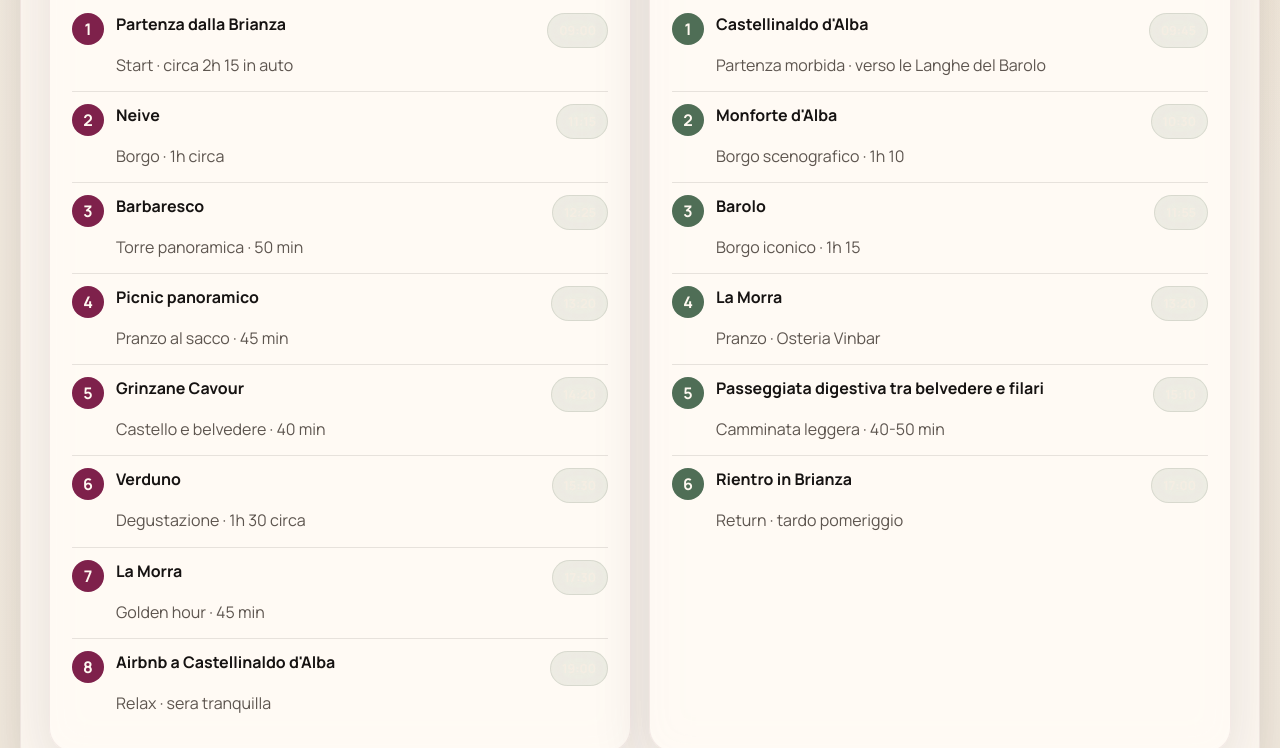
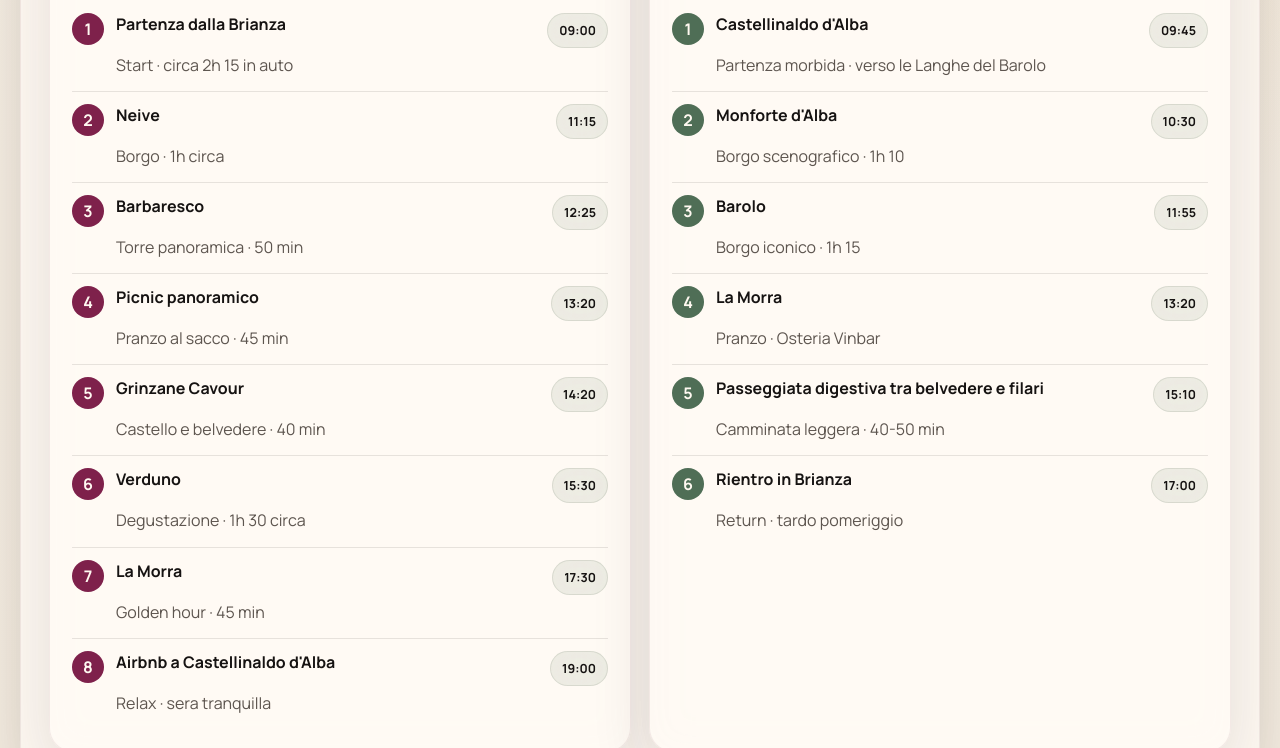
Before and after one commit to CaterinaPaola/Due-giorni-nelle-Langhe, a plain HTML site: page index.html in a window 1280 px wide. Shown: the part 1867-2615 px from the top of the page. Drawn offline with nearby package versions, Linux system fonts and the light colour scheme.

Commit message:
Update styles.css

```diff
--- a/styles.css
+++ b/styles.css
@@ -128,7 +128,14 @@ a {
   border: 1px solid rgba(255, 255, 255, 0.12);
   backdrop-filter: blur(12px);
   font-size: 0.9rem;
+}
+
+.route-chip {
   color: var(--sand);
+}
+
+.timing-chip {
+  color: var(--ink);
 }
 
 .hero-panel {
```
